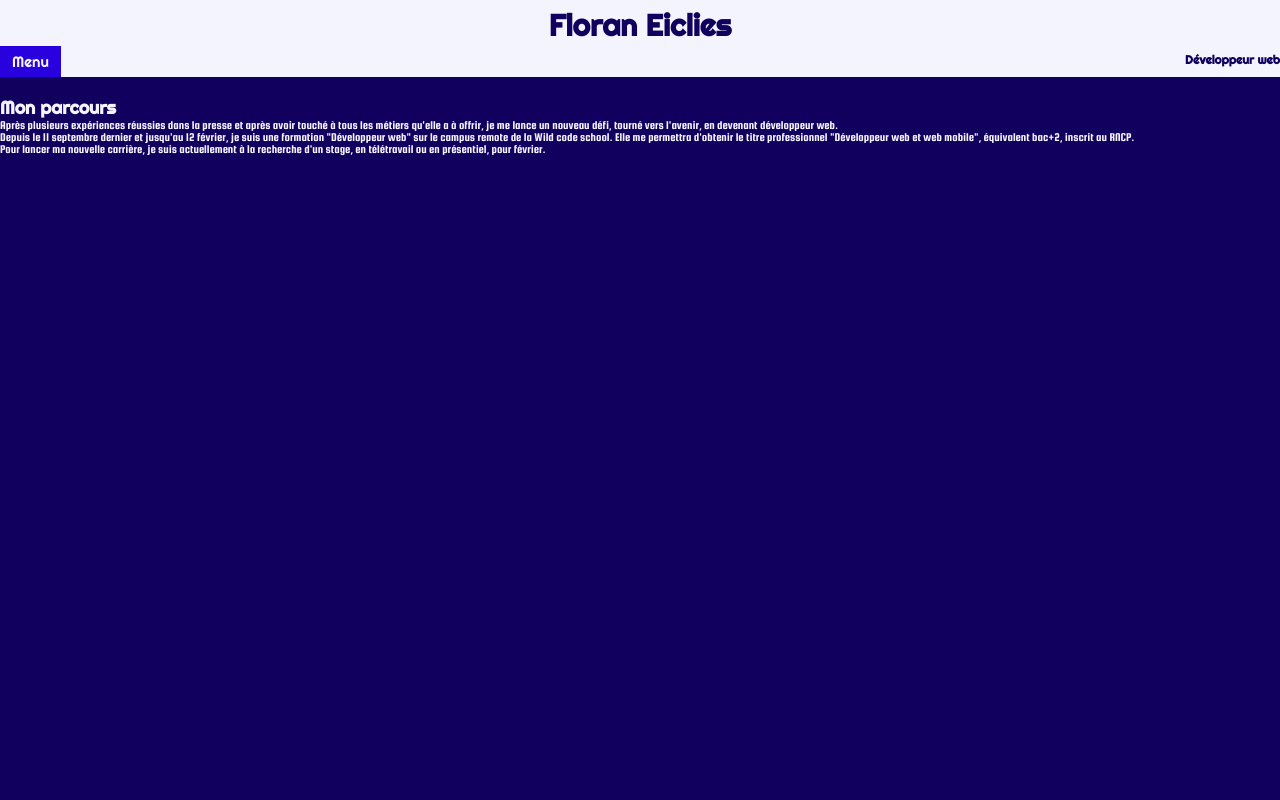
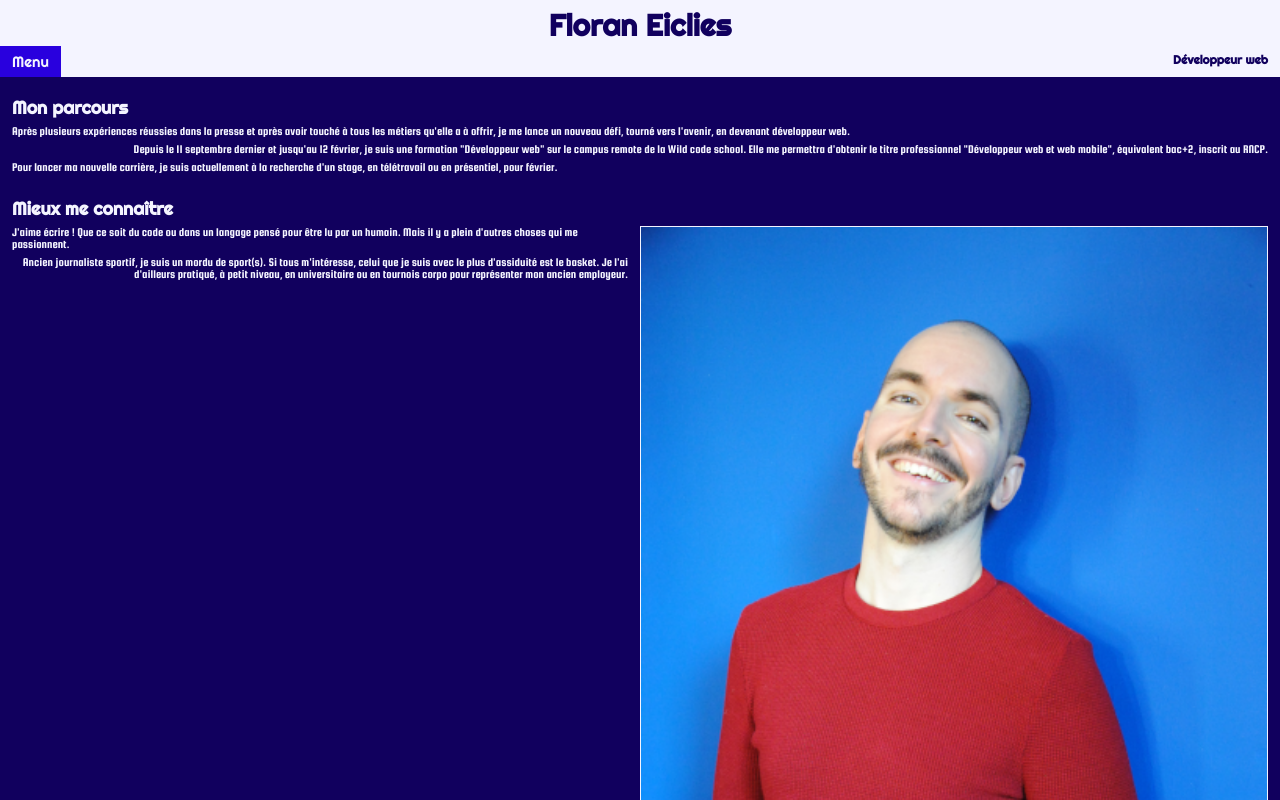
Before and after one commit to e-floran/onlinecv, a React (Create React App) app: page / in a window 1280 px wide. Shown: the top 800 px of the page. Built offline with nearby package versions, Linux system fonts and the light colour scheme.

Commit message:
added picture and description in know me

```diff
--- a/src/components/Home.jsx
+++ b/src/components/Home.jsx
@@ -1,9 +1,11 @@
 import Description from "./Description";
+import KnowMe from "./KnowMe";
 import '../style/home.css';
 function Home(){
     return(
         <div className="homeContainer">
             <Description />
+            <KnowMe />
         </div>
     )
 }
--- /dev/null
+++ b/src/components/KnowMe.jsx
@@ -0,0 +1,13 @@
+function KnowMe(){
+    return(
+        <section className="knowMe">
+            <h2>Mieux me connaître</h2>
+            <article className="knowDetails">
+                <p>J'aime écrire ! Que ce soit du code ou dans un langage pensé pour être lu par un humain. Mais il y a plein d'autres choses qui me passionnent.</p>
+                <p>Ancien journaliste sportif, je suis un mordu de sport(s). Si tous m'intéresse, celui que je suis avec le plus d'assiduité est le basket. Je l'ai d'ailleurs pratiqué, à petit niveau, en universitaire ou en tournois corpo pour représenter mon ancien employeur.</p>
+            </article>
+            <img className="profilePic" src="/files/floran_eiclies.png" alt="Floran Eiclies"></img>
+        </section>
+    )
+}
+export default KnowMe;
--- a/src/style/header.css
+++ b/src/style/header.css
@@ -26,7 +26,7 @@ h3 {
   width: 50%;
   text-align: right;
   font-size: 1rem;
-  padding: 0.5rem 0;
+  padding: 0.5rem 1rem 0.5rem 0;
 }
 nav {
   width: 50%;
--- a/src/style/home.css
+++ b/src/style/home.css
@@ -7,10 +7,35 @@
   justify-content: left;
   align-items: center;
 }
+
 h2,
 p {
   color: var(--whitish);
-}
-.description {
+  margin: 0 0 0.5rem 0;
   width: 100%;
 }
+.description,
+.knowMe {
+  width: 100%;
+  padding: 0 1rem;
+  margin: 0 0 1.5rem 0;
+  display: flex;
+  flex-flow: row wrap;
+  justify-content: center;
+  align-items: flex-start;
+}
+p:nth-of-type(even) {
+  text-align: right;
+}
+p:nth-of-type(odd) {
+  text-align: left;
+}
+.knowDetails {
+  width: 50%;
+  margin: 0;
+  padding: 0 1rem 0 0;
+}
+.profilePic {
+  width: 50%;
+  border: 1px solid var(--whitish);
+}
```
Also changed, not shown: public/files/floran_eiclies.png (added).
